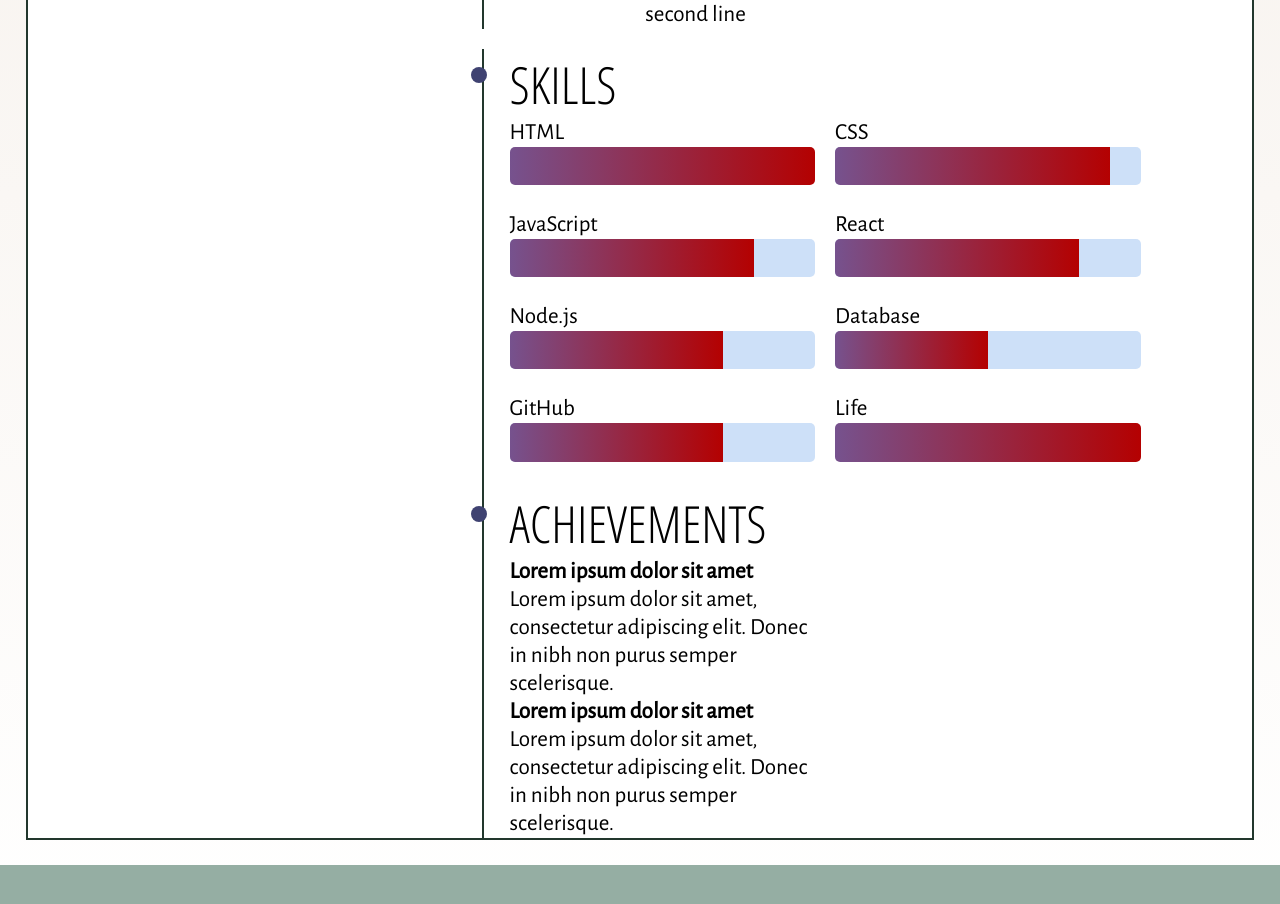
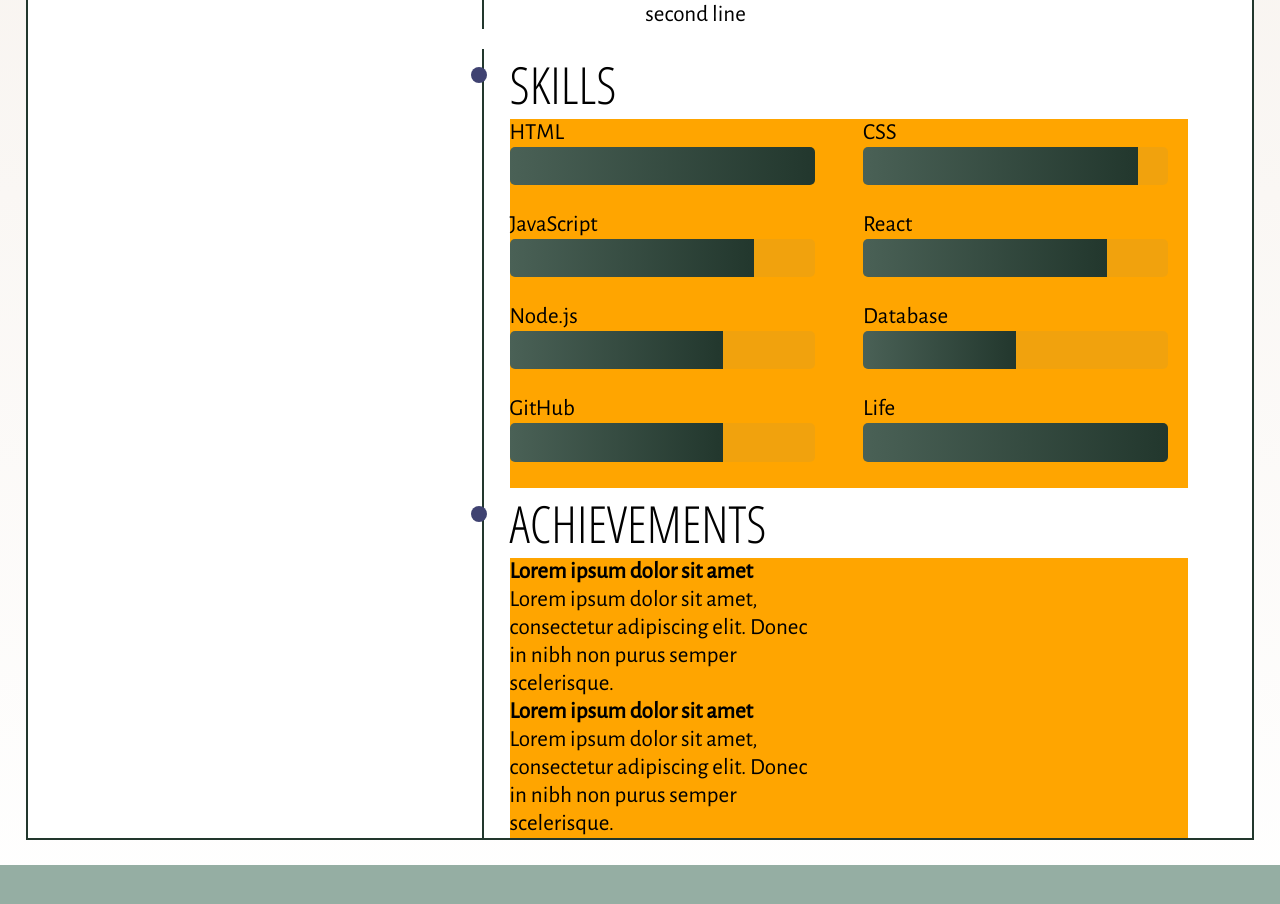
Before and after one commit to NicolaWinterson/PersonalWebsite, a React (Create React App) app: page /cv in a window 1280 px wide. Shown: the part 1312-2216 px from the top of the page. Built offline with nearby package versions, Linux system fonts and the light colour scheme.

Commit message:
Fully implemented animated progress bar to resume

```diff
--- a/src/components/Resume/styles.css
+++ b/src/components/Resume/styles.css
@@ -205,6 +205,8 @@ flex-flow: column wrap;
 .achievements__display {
 display: flex;
 flex-wrap: wrap;
+justify-content: space-between;
+background-color: orange;
 }
 
 .skill_bar,
@@ -214,20 +216,25 @@ display: inline;
 /* margin-right: 20px; */
 }
 
-.skill_name {
+/* .skill_name {
   background: yellow;
 }
 
 .skill_level {
   float: right;
   margin-right: 20px;
+} */
+
+.progress_bar {
+  display: flex;
+  flex-wrap: wrap;
+  flex-basis: 45%;
+  margin-bottom: 26px;
+  margin-right: 20px;
 }
 
-.progress_bar {
-  flex-basis: 45%;
-  display: inline;
-  margin-bottom: 26px;
-  margin-right: 20px;
+.progress_bar:hover {
+  transform: scale(1.);
 }
 
 .progress_bar--container {
@@ -236,7 +243,7 @@ display: inline;
   height: 26px;
   height: 1.66em;
   background: #e6eae3;
-  background: rgba(8,102,220,.2);
+  background: rgba(118, 142, 131, 0.1);
   overflow: hidden;
   border-radius: 5px;
 }
@@ -244,30 +251,59 @@ display: inline;
 .progress_bar--value {
   height: 1.66em;
   float: left;
-  background: rgb(118,82,142);
-  background: linear-gradient(90deg, rgba(118,82,142,1) 0%, rgba(180,1,1,1) 100%);
-  animation: fillbar 4s linear;
+  background: rgb(74,97,86);
+  background: linear-gradient(90deg, rgba(74,97,86,1) 0%, rgba(34,55,45,1) 100%);
 }
 
-@keyframes fillbar {
-  0% {width: 0px;}
-  10% {width: 10%;}
-  20% {width: 20%;}
-  30% {width: 30%;}
-  40% {width: 40%;}
-  50% {width: 50%;}
-  60% {width: 60%;}
-  70% {width: 70%;}
-  80% {width: 80%;}
-  90% {width: 90%;}
+.progress_bar--value.value-100 {
+  width: 100%;
+  animation: fillbar100 2s ease-in-out;
+}
+
+.progress_bar--value.value-90 {
+  width: 90%;
+  animation: fillbar90 2s ease-in-out;
+}
+
+.progress_bar--value.value-80 {
+  width: 80%;
+  animation: fillbar80 2s ease-in-out;
+}
+
+.progress_bar--value.value-70 {
+  width: 70%;
+  animation: fillbar70 2s ease-in-out;
+}
+
+.progress_bar--value.value-50 {
+  width: 50%;
+  animation: fillbar50 2s ease-in-out;
+}
+
+@keyframes fillbar100 {
+  0% {width: 0;}
   100% {width: 100%;}
 }
 
-.value-100 {width: 100%;}
-.value-90 {width: 90%;}
-.value-80 {width: 80%;}
-.value-70 {width: 70%;}
-.value-50 {width: 50%;}
+@keyframes fillbar90 {
+  0% {width: 0;}
+  100% {width: 90%;}
+}
+
+@keyframes fillbar80 {
+  0% {width: 0;}
+  100% {width: 80%;}
+}
+
+@keyframes fillbar70 {
+  0% {width: 0;}
+  100% {width: 70%;}
+}
+
+@keyframes fillbar50 {
+  0% {width: 0;}
+  100% {width: 50%;}
+}
 
 @media only screen and (max-width: 800px) {
   .resume__background {
@@ -319,6 +355,13 @@ display: inline;
     display: none;
   }
 
+  .progress_bar {
+    display: flex;
+    flex-wrap: wrap;
+    flex-basis: 95%;
+    margin-bottom: 26px;
+  }
+
 }
 
 @media only screen and (min-width: 801px) {
```
